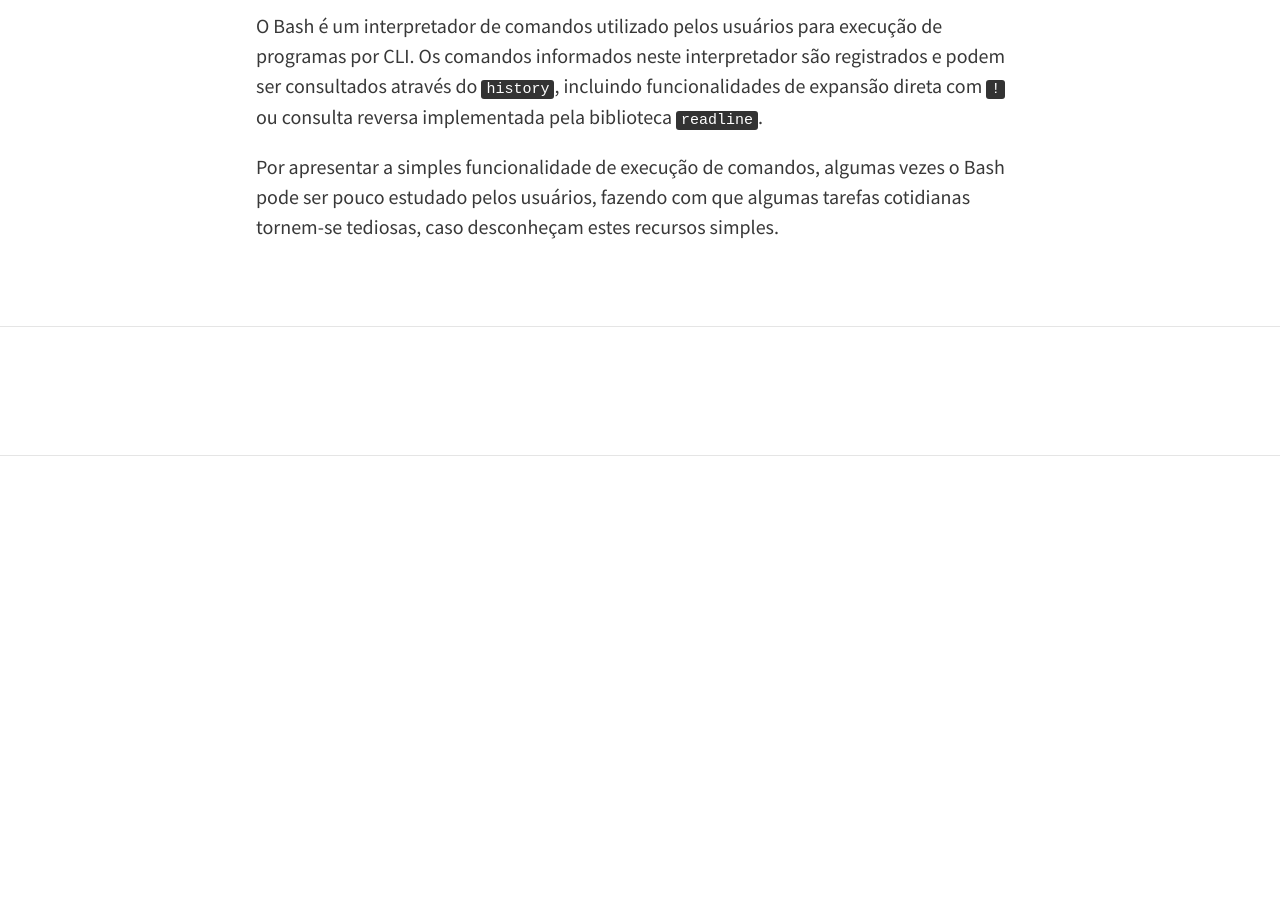
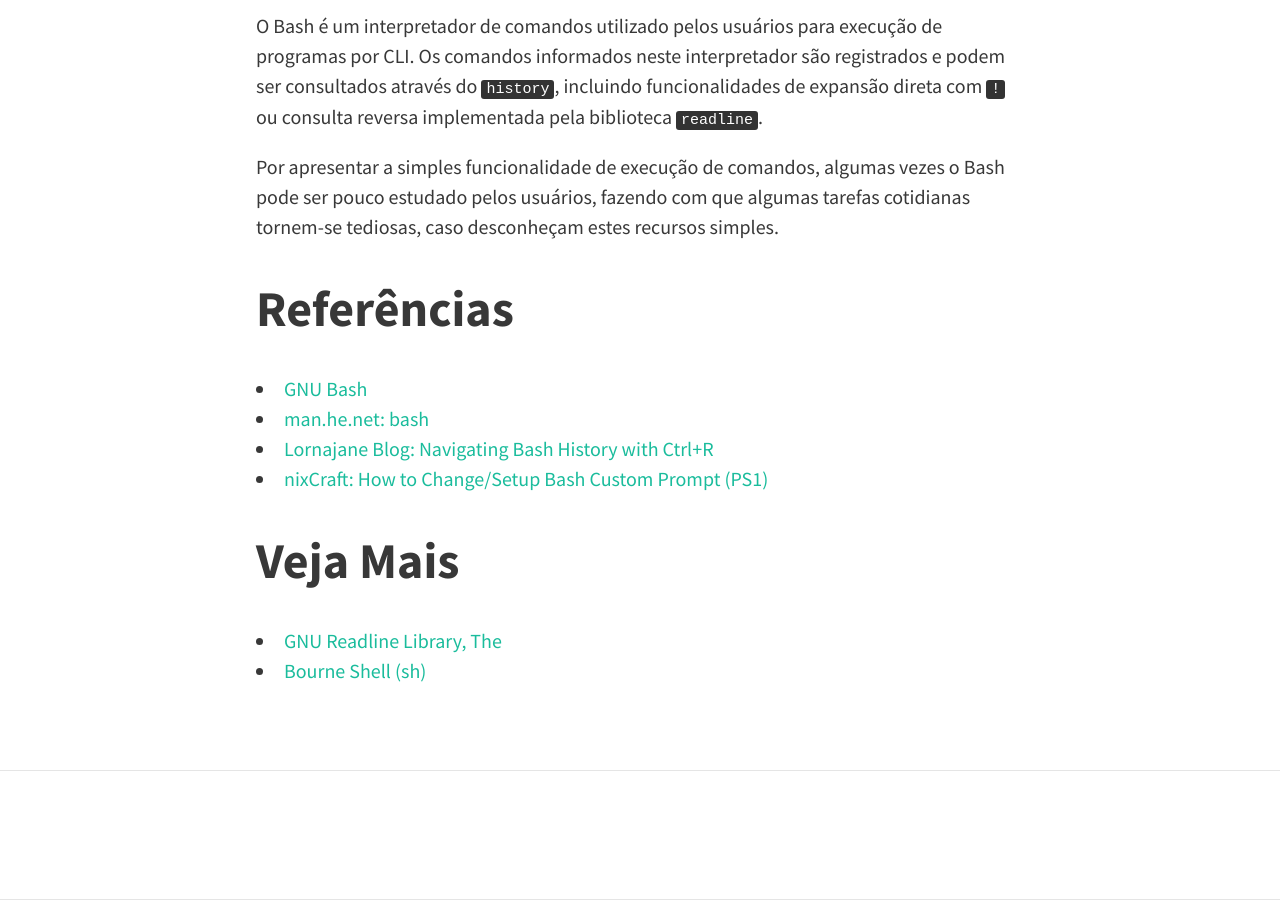
Before and after one commit to wandersonwhcr/wandersonwhcr.github.io, a Jekyll site: the page built from _posts/2017-01-28-expansao-de-historico-no-bash.md, in a window 1280 px wide and 900 px high, scrolled down 3487 px. Built offline with Jekyll 4.4.1, drawn with Linux system fonts in a browser that asks for light colours; nearby versions of some CDN libraries; comment, search, counter and statistics services are not loaded; before the commit the page ends 3943 px from its top, so only the background shows below that.

Commit message:
Inclui referências e informações adicionais

```diff
--- a/_posts/2017-01-28-expansao-de-historico-no-bash.md
+++ b/_posts/2017-01-28-expansao-de-historico-no-bash.md
@@ -15,7 +15,7 @@
 
 # Acessando o Histórico
 
-O [GNU/Bash](https://www.gnu.org/software/bash/) é um _shell_ compatível com `sh` que está disponível como padrão em muitas distribuições Linux. Facilitando o acesso para execução de programas no sistema operacional por CLI, também fornece comandos internos que facilitam sua utilização, como o `cd`.
+O [GNU Bash](https://www.gnu.org/software/bash/) é um _shell_ compatível com `sh` que está disponível como padrão em muitas distribuições Linux. Facilitando o acesso para execução de programas no sistema operacional por CLI, também fornece comandos internos que facilitam sua utilização, como o `cd`.
 
 O `history` é um comando interno ao Bash que fornece ao usuário a possibilidade de visualizar e executar novamente comandos previamente informados. O exemplo abaixo apresenta alguns comandos do dia a dia de qualquer usuário do Bash.
 
@@ -110,3 +110,15 @@
 O Bash é um interpretador de comandos utilizado pelos usuários para execução de programas por CLI. Os comandos informados neste interpretador são registrados e podem ser consultados através do `history`, incluindo funcionalidades de expansão direta com `!` ou consulta reversa implementada pela biblioteca `readline`.
 
 Por apresentar a simples funcionalidade de execução de comandos, algumas vezes o Bash pode ser pouco estudado pelos usuários, fazendo com que algumas tarefas cotidianas tornem-se tediosas, caso desconheçam estes recursos simples.
+
+# Referências
+
+* [GNU Bash](https://www.gnu.org/software/bash/)
+* [man.he.net: bash](http://man.he.net/?topic=bash&section=all)
+* [Lornajane Blog: Navigating Bash History with Ctrl+R](https://lornajane.net/posts/2011/navigating-bash-history-with-ctrlr)
+* [nixCraft: How to Change/Setup Bash Custom Prompt (PS1)](https://www.cyberciti.biz/tips/howto-linux-unix-bash-shell-setup-prompt.html)
+
+# Veja Mais
+
+* [GNU Readline Library, The](https://cnswww.cns.cwru.edu/php/chet/readline/rltop.html)
+* [Bourne Shell (sh)](https://en.wikipedia.org/wiki/Bourne_shell)
```
